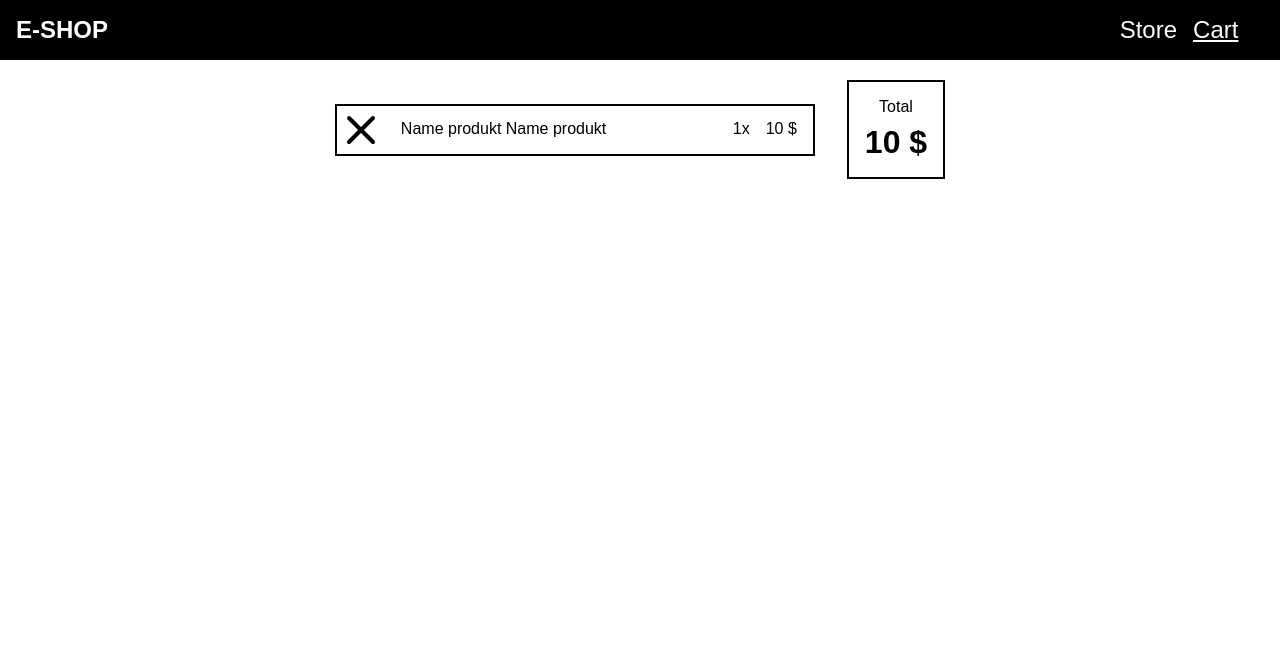
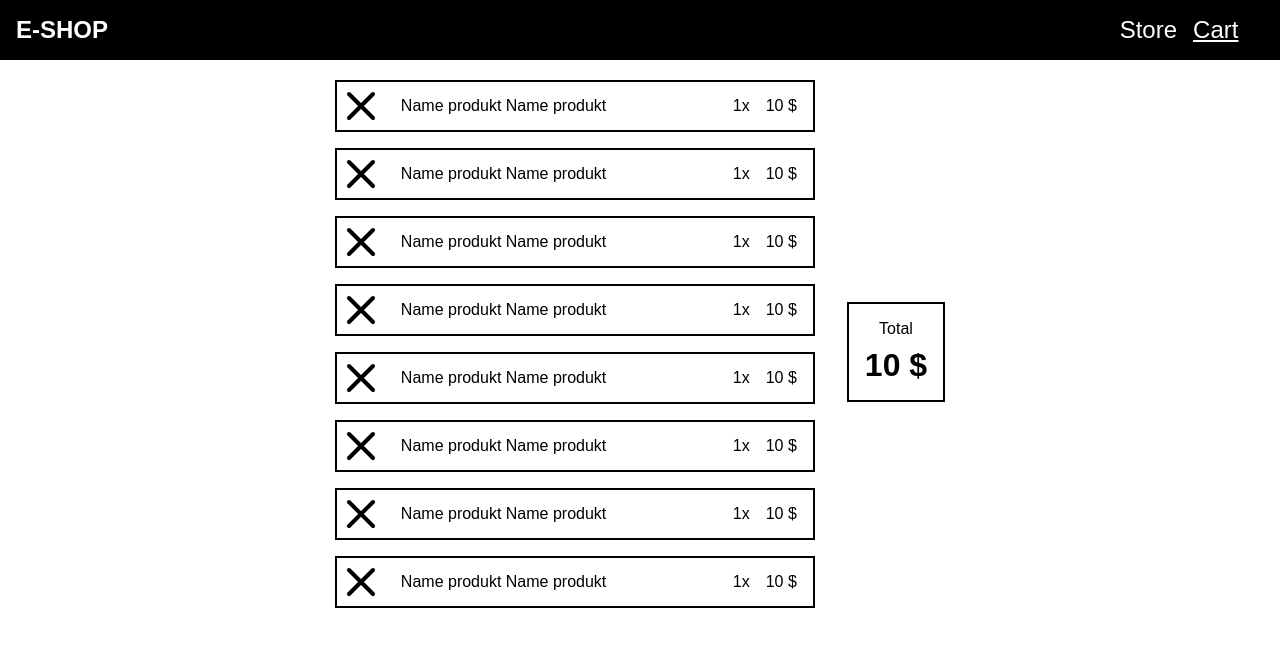
Before and after one commit to Raus-Michal/eshop, a Vue app: page /cart in a window 1280 px wide. Shown: the top 646 px of the page. Built offline with nearby package versions, Linux system fonts and the light colour scheme; the HTML template or start-up script is replaced by a standard one; a web font is replaced by a local one.

Commit message:
Izolovani komponenty THING

```diff
--- /dev/null
+++ b/src/components/Thing.vue
@@ -0,0 +1,58 @@
+<script setup lang="ts">
+
+</script>
+
+<template>
+<ul class="product">
+            <li>
+                <button type="button" title="Odebrat položku z košíku">
+                  <span class="svg-span">
+                  <svg width="400" height="400" viewBox="0 0 400 400" stroke-width="50" stroke-linejoin="round" stroke="black" stroke-linecap="round" fill="none">
+                  <line x1="50" y1="50" x2="350" y2="350" />
+                  <line x1="350" y1="50" x2="50" y2="350" />
+                  </svg>
+                  </span>
+                </button>
+            </li>
+                <li>Name produkt Name produkt</li>
+                <li>1x</li>
+                <li>10 &#36;</li>
+</ul>
+</template>
+
+<style scope>
+
+.product
+{
+display:grid;
+grid-template-columns:3rem minmax(5rem, 500px) auto auto auto;
+gap:1rem;
+align-items:center;
+border:2px solid black;
+padding:.5rem 1rem;
+margin-bottom:1rem;
+max-width:30rem;
+margin:0;
+margin-bottom:1rem;
+padding:0;
+list-style-type:none;
+}
+
+.product li
+{
+margin-bottom:0;
+}
+
+
+.product li button
+{
+color:black;
+background-color:transparent;
+border:none;
+padding:.5rem;
+border-radius:50%;
+font-size:1rem;
+font-weight:bold;
+}
+
+</style>
--- a/src/views/Cart.vue
+++ b/src/views/Cart.vue
@@ -1,5 +1,5 @@
 <script setup lang="ts">
-// import TheWelcome from '../components/TheWelcome.vue'
+import Thing from '../components/Thing.vue'
 </script>
 
 <template>
@@ -8,21 +8,14 @@
         <div>
 
 
-            <ul class="product">
-            <li>
-                <button type="button" title="Odebrat položku z košíku">
-                  <span class="svg-span">
-                  <svg width="400" height="400" viewBox="0 0 400 400" stroke-width="50" stroke-linejoin="round" stroke="black" stroke-linecap="round" fill="none">
-                  <line x1="50" y1="50" x2="350" y2="350" />
-                  <line x1="350" y1="50" x2="50" y2="350" />
-                  </svg>
-                  </span>
-                </button>
-            </li>
-                <li>Name produkt Name produkt</li>
-                <li>1x</li>
-                <li>10 &#36;</li>
-            </ul>
+<Thing />
+<Thing />
+<Thing />
+<Thing />
+<Thing />
+<Thing />
+<Thing />
+<Thing />
 
 
 
@@ -52,39 +45,6 @@ flex-wrap:wrap;
 gap:2rem;
 align-items:center;
 justify-content:center;
-}
-
-
-.product
-{
-display:grid;
-grid-template-columns:3rem minmax(5rem, 500px) auto auto auto;
-gap:1rem;
-align-items:center;
-border:2px solid black;
-padding:.5rem 1rem;
-margin-bottom:1rem;
-max-width:30rem;
-margin:0;
-padding:0;
-list-style-type:none;
-}
-
-.product li
-{
-margin-bottom:0;
-}
-
-
-.product li button
-{
-color:black;
-background-color:transparent;
-border:none;
-padding:.5rem;
-border-radius:50%;
-font-size:1rem;
-font-weight:bold;
 }
 
 .con-price
```
